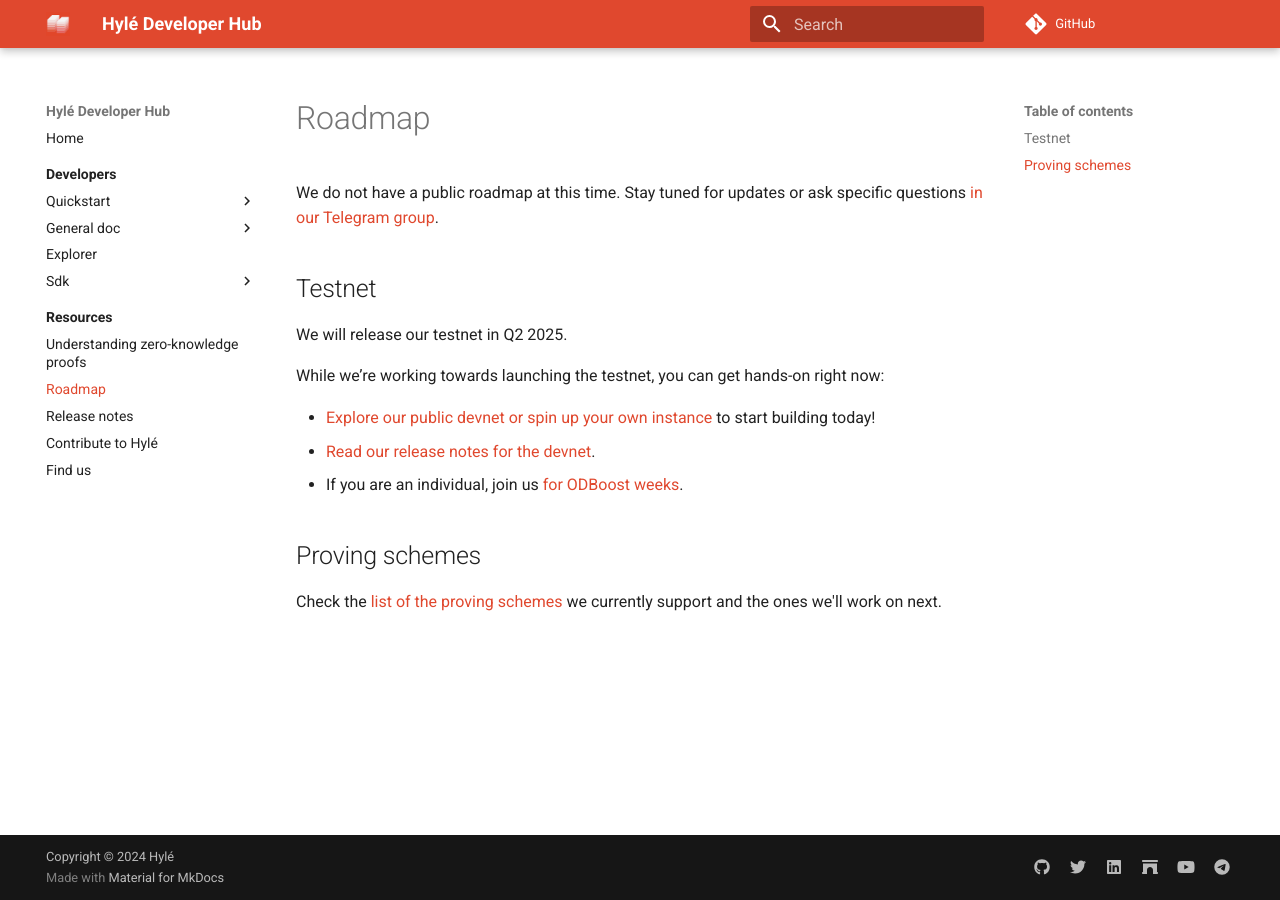
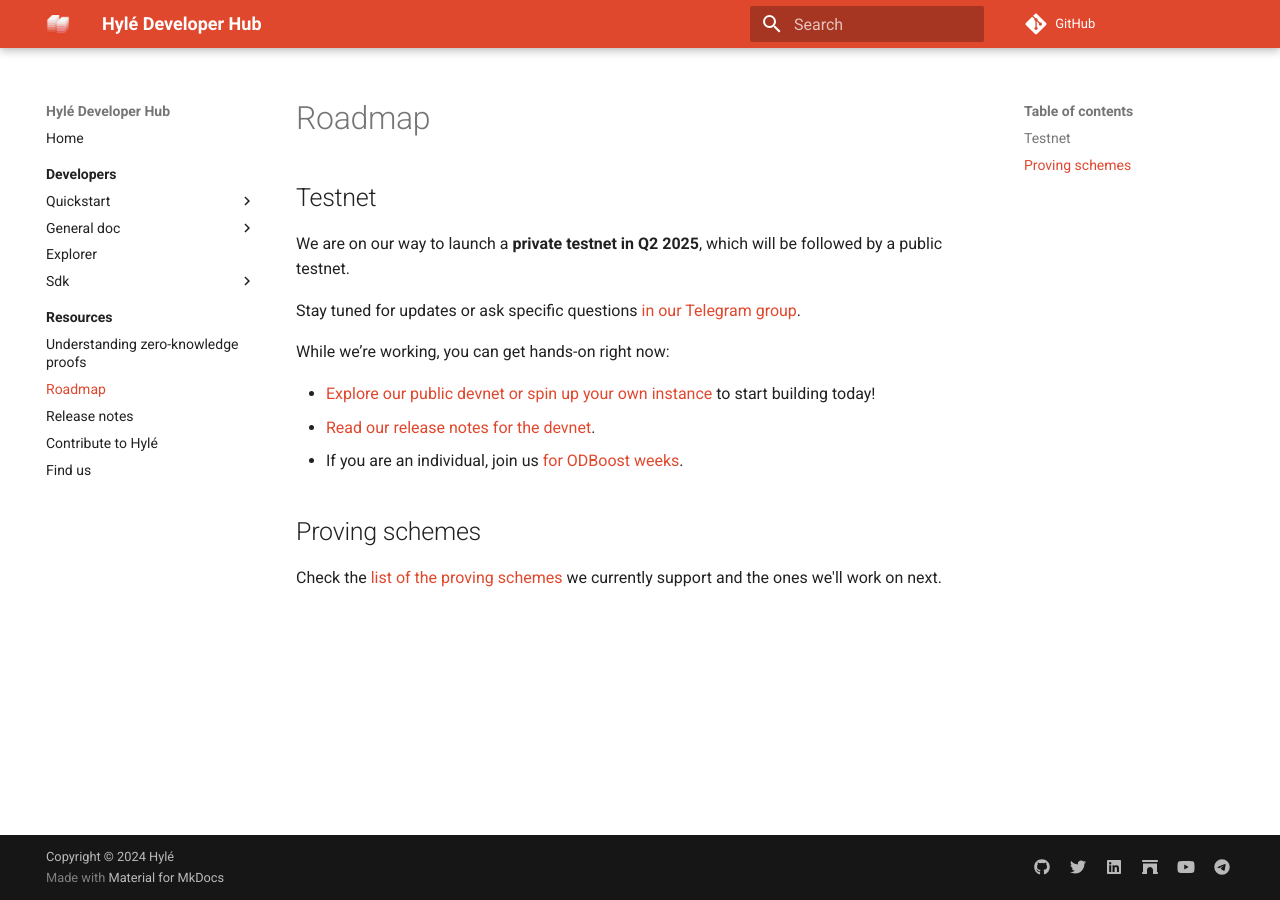
Before and after one commit to Hyle-org/devhub-hyle, an MkDocs documentation site: the page built from docs/resources/roadmap.md, in a window 1280 px wide. Built offline with MkDocs 1.6.1 and Material for MkDocs 9.7.7, drawn with Linux system fonts in a browser that asks for light colours; comment, search, counter and statistics services are not loaded.

Commit message:
roadmap update (#55)
* roadmap update

* Merge remote-tracking branch 'origin/main' into roadmap

```diff
--- a/docs/resources/roadmap.md
+++ b/docs/resources/roadmap.md
@@ -2,16 +2,13 @@
 title: Roadmap
 ---
 
-<!-- TODO: Push the team to provide a roadmap. -->
-
-We do not have a public roadmap at this time. Stay tuned for updates or ask specific questions [in our Telegram group](https://t.me/hyle_org).
-
 ## Testnet
 
-We will release our testnet in Q2 2025.
-<!-- What will we be able to do that we currently aren't? -->
+We are on our way to launch a **private testnet in Q2 2025**, which will be followed by a public testnet.
 
-While we’re working towards launching the testnet, you can get hands-on right now:
+Stay tuned for updates or ask specific questions [in our Telegram group](https://t.me/hyle_org).
+
+While we’re working, you can get hands-on right now:
 
 - [Explore our public devnet or spin up your own instance](../developers/quickstart/devnet.md) to start building today!
 - [Read our release notes for the devnet](./release-notes.md).
```
